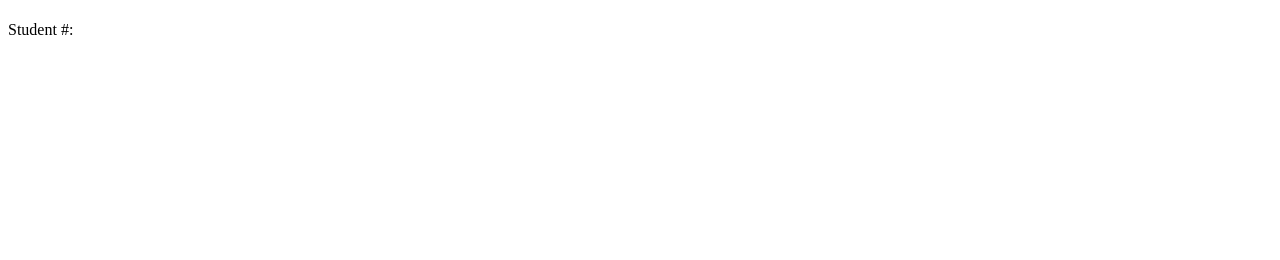
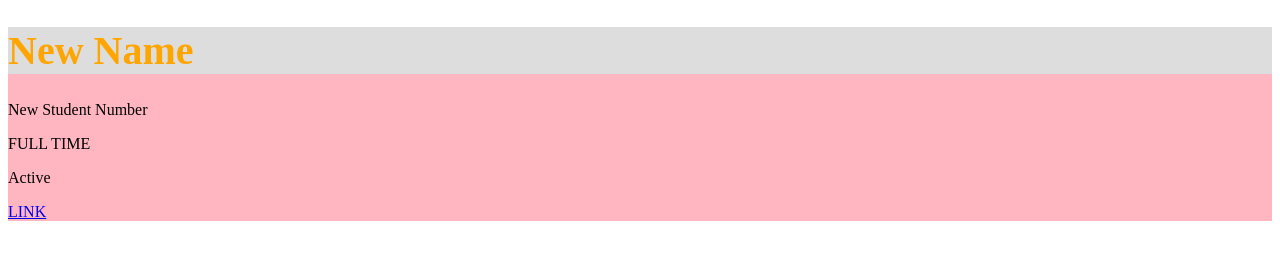
Before and after one commit to litl0002/mtm6302, a plain HTML site: page week-3/index.html in a window 1280 px wide. Drawn offline with Linux system fonts and the light colour scheme.

Commit message:
end of class

```diff
--- a/week-3/index.html
+++ b/week-3/index.html
@@ -9,12 +9,13 @@
 </head>
 <body>
     <!-- Dynamic student card -->
-    <div id="container">
-        <h1 id="name"></h1>
-        <p class="student-number">Student #:</p>
+    <div id='container'>
+        <h1 id='name'></h1>
+        <p class='student-number'>Student #:</p>
         <p></p> <!-- This is enrolled info -->
-        <p id="active"></p>
+        <p id='active'></p>
 
+        <a>LINK</a>
     </div>
     <script src="script.js"></script>
 </body>
--- a/week-3/script.js
+++ b/week-3/script.js
@@ -0,0 +1,66 @@
+console.log(window)     // notice the output
+console.log(document)   // notice the console output
+console.log(window.document.getElementById('container'))    // we will be using this shortcut later in course to access other window properties
+
+const $container = document.getElementById('container')    // is naming convention for HTML ref
+console.log($container)
+
+//$countainer.textContent = 'I am a container'
+// Override existing nested elements of modifies component
+
+const $name = document.getElementById('name')
+$name.textContent = 'Adam Litle'
+
+const $studentNumber = document.querySelector('.student-number')
+// '.' is used for class selection / '#' for Id selection
+$studentNumber.textContent += ' 123456' // concatenation
+
+const $enrollment = document.querySelector('p:nth-child(3)')
+$enrollment.textContent = 'FULL TIME'
+
+console.log(document.querySelectorAll('p')) // in the future, we will use this to select all elements matching a certain slector (for ex. <p>)
+
+
+// Traversal
+// we will figure out our traversal path using cnsole.log
+console.log($container.children) // children is read-only
+console.log($container.children[3]) // this is to figure out the path
+const $active = $container.children[3]
+$active.textContent = 'Active'
+
+// Temporary update to the student card as an examples of how to use firstElementChild and nextElementSibling
+$container.firstElementChild.textContent = 'New Name'
+$name.nextElementSibling.textContent = 'New Student Number'
+
+// Attributes
+// attributes are a value / elements are a reference
+console.log($name.getAttribute('id'))
+console.log($studentNumber.getAttribute('class'))
+console.log($name.id)
+
+// we wont use this <a> again
+document.querySelector('a').setAttribute('href', 'http://google.com')
+// when accessing attribute - only use get/setAttribute
+
+// CSS
+$container.classList.add('grey')
+$name.classList.add('red')
+// you can remove a class using .remove ex... $name.classList.remove(..
+
+$name.classList.add('red')
+$name.classList.toggle('red') // toggle .red off
+$name.classList.toggle('red') // toggle .red on
+
+// Inline Style
+$name.style.color = 'green' // we wont do this but its valid
+
+// because setting an inline style is setting the HTML 'style' attribute, we will stay consistent  and use attribute manipulation to do inline style
+
+// notice how we use template literals to make this super easy
+$name.setAttribute('style',`
+background-color: #ddd;
+color: orange;
+font-size: 40px;
+`)
+
+console.log($name.getAttribute('style'))
--- a/week-3/style.css
+++ b/week-3/style.css
@@ -1,5 +1,5 @@
 .grey {
-    background-color: lightgray;
+    background-color: lightpink;
 }
 
 .red {
```
